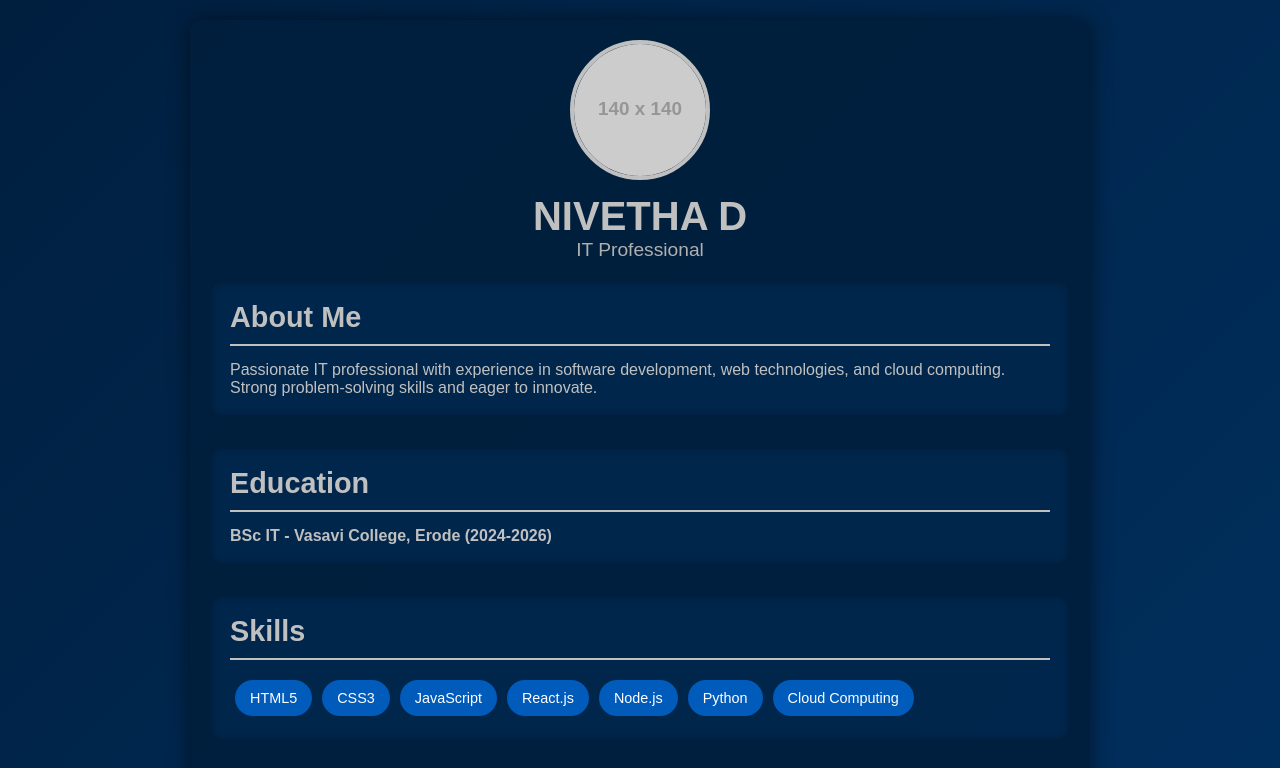
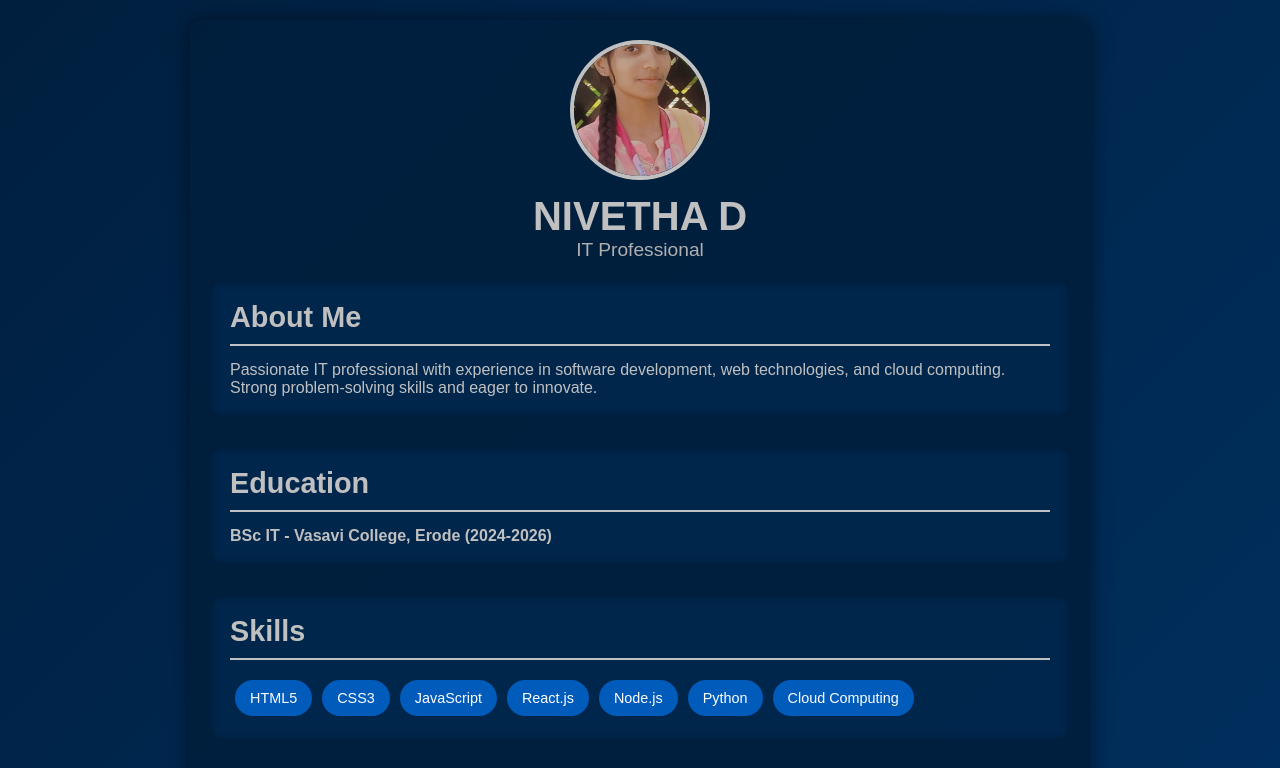
Before and after one commit to nivetha-2006-t/Nivetha-2006-d, a plain HTML site: page index.html in a window 1280 px wide. Shown: the top 768 px of the page. Drawn offline with Linux system fonts and the light colour scheme; placeholder pictures from the web are drawn by us.

Commit message:
Update index.html

```diff
--- a/index.html
+++ b/index.html
@@ -142,7 +142,7 @@
 <body>
   <div class="container">
     <div class="header">
-      <img src="https://via.placeholder.com/140" alt="Profile Picture" class="profile-pic">
+      <img src="IMG-20250323-WA0065(1).jpg" alt="Profile Picture" class="profile-pic">
       <h1>NIVETHA D</h1>
       <p>IT Professional</p>
     </div>
```
